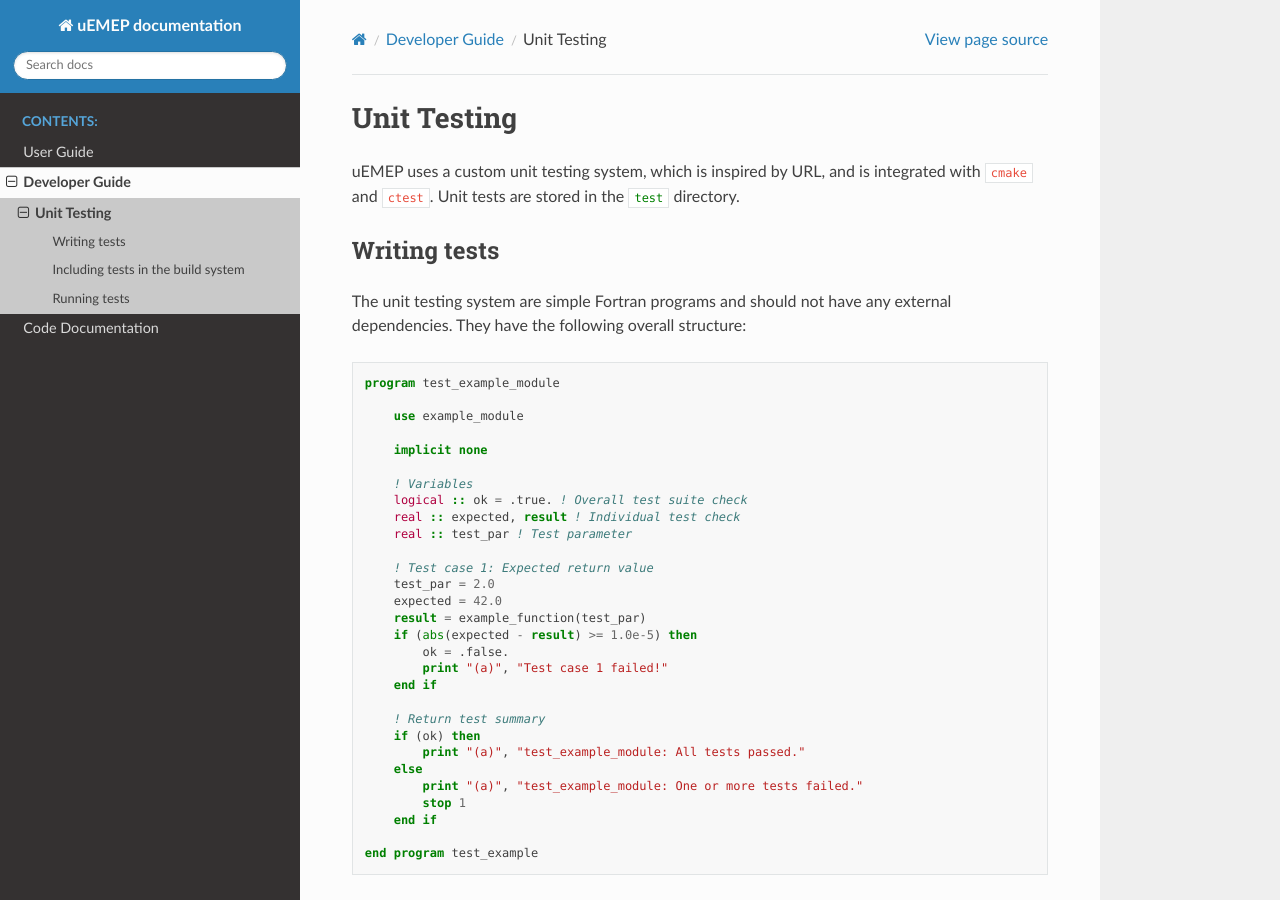
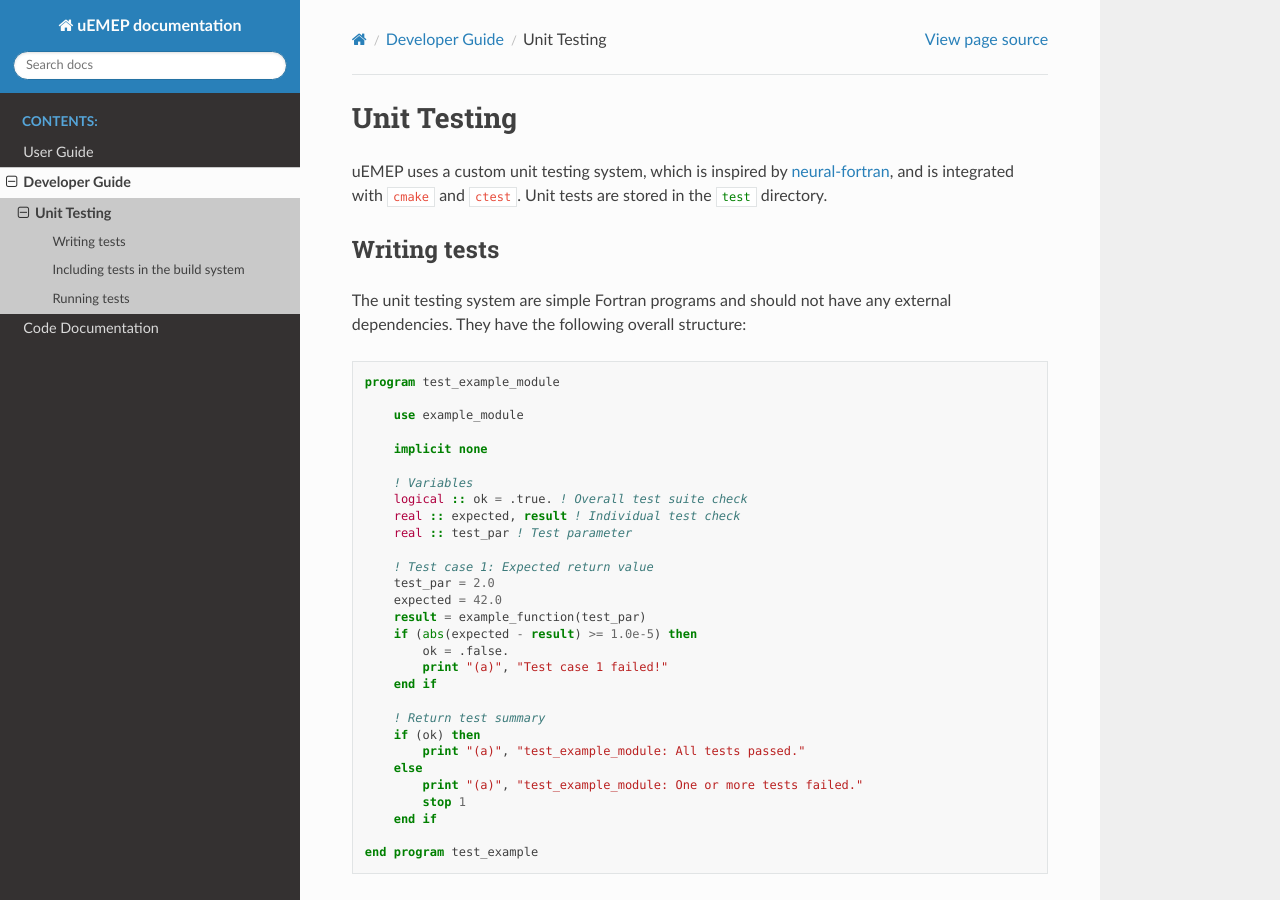
Before and after one commit to metno/uEMEP_docs, a Sphinx documentation site: the page built from docs/source/developer_guide/unit_testing.rst, in a window 1280 px wide and 900 px high. Built offline with Sphinx 7.4.7 and the Read the Docs theme 3.1.0, drawn with Linux system fonts in a browser that asks for light colours.

Commit message:
Added source for unit testing system

```diff
--- a/docs/source/developer_guide/unit_testing.rst
+++ b/docs/source/developer_guide/unit_testing.rst
@@ -3,7 +3,7 @@
 Unit Testing
 ============
 
-uEMEP uses a custom unit testing system, which is inspired by URL, and is integrated with :bash:`cmake` and :bash:`ctest`. Unit tests are stored in the :bash:`test` directory.
+uEMEP uses a custom unit testing system, which is inspired by `neural-fortran <https://github.com/modern-fortran/neural-fortran>`_, and is integrated with :bash:`cmake` and :bash:`ctest`. Unit tests are stored in the :bash:`test` directory.
 
 Writing tests
 -------------
```
